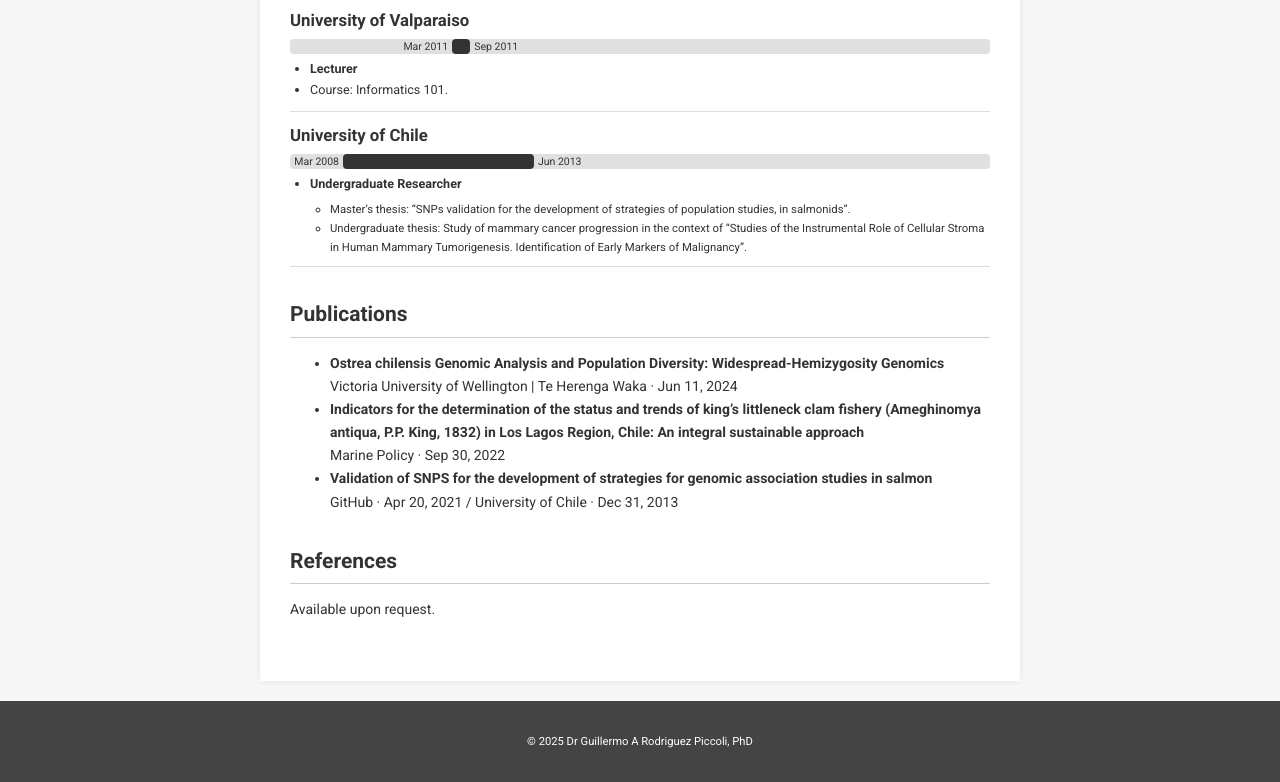
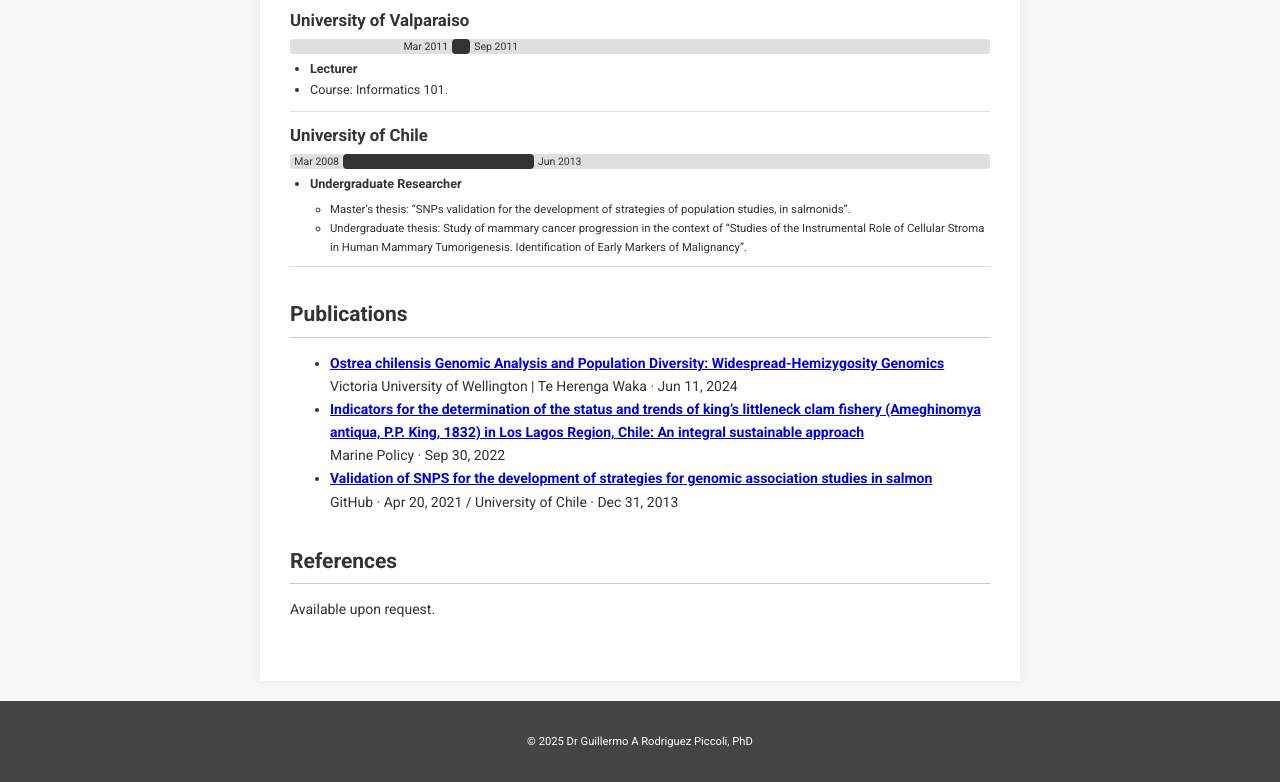
Before and after one commit to grpiccoli/CV, a plain HTML site: page index.html in a window 1280 px wide. Shown: the part 3818-4600 px from the top of the page. Drawn offline with Linux system fonts and the light colour scheme.

Commit message:
Updated translated links and added links to publications

```diff
--- a/index.html
+++ b/index.html
@@ -219,8 +219,8 @@
         <div class="card">
           <h3>Public Work Profiles</h3>
           <p>
-            <a href="https://investigadores-anid-cl.translate.goog/es/public_search/researcher?id=25391&_x_tr_sl=es&_x_tr_tl=en&_x_tr_hl=en-US&_x_tr_pto=wapp" target="_blank">National Agency of Research and Development - Chilean Gov</a> |
-            <a href="https://www-ust-cl.translate.goog/personas/curriculum/guillermo-rodriguez-piccoli/?_x_tr_sl=es&_x_tr_tl=en&_x_tr_hl=en-US&_x_tr_pto=wapp" target="_blank">Centre of Applied Sciences - UST</a> |
+            <a href="https://translate.google.com/translate?sl=es&tl=en&hl=en-US&u=https://investigadores.anid.cl/es/public_search/researcher?id=25391" target="_blank">National Agency of Research and Development - Chilean Gov</a> |
+            <a href="https://translate.google.com/translate?sl=es&tl=en&hl=en-US&u=https://www.ust.cl/personas/curriculum/guillermo-rodriguez-piccoli" target="_blank">Centre of Applied Sciences - UST</a> |
             <a href="https://translate.google.com/translate?sl=es&tl=en&hl=en-US&u=https://www.cmm.uchile.cl/?cmm_people%3Dguillermo-rodriguez&client=webapp" target="_blank">Mathematical Modelling Centre - UChile</a>
           </p>
         </div>
@@ -404,15 +404,15 @@
       <h2>Publications</h2>
       <ul>
         <li>
-          <strong>Ostrea chilensis Genomic Analysis and Population Diversity: Widespread-Hemizygosity Genomics</strong><br>
+          <a href="https://doi.org/10.26686/wgtn.26248667"><strong>Ostrea chilensis Genomic Analysis and Population Diversity: Widespread-Hemizygosity Genomics</strong></a><br>
           Victoria University of Wellington | Te Herenga Waka · Jun 11, 2024<br>
         </li>
         <li>
-          <strong>Indicators for the determination of the status and trends of king’s littleneck clam fishery (Ameghinomya antiqua, P.P. King, 1832) in Los Lagos Region, Chile: An integral sustainable approach</strong><br>
+          <a href="https://doi.org/10.1016/j.marpol.2022.105128"><strong>Indicators for the determination of the status and trends of king’s littleneck clam fishery (Ameghinomya antiqua, P.P. King, 1832) in Los Lagos Region, Chile: An integral sustainable approach</strong></a><br>
           Marine Policy · Sep 30, 2022<br>
         </li>
         <li>
-          <strong>Validation of SNPS for the development of strategies for genomic association studies in salmon</strong><br>
+          <a href="https://translate.google.com/translate?sl=es&tl=en&hl=en-US&u=https://repositorio.uchile.cl/handle/2250/189114"><strong>Validation of SNPS for the development of strategies for genomic association studies in salmon</strong></a><br>
           GitHub · Apr 20, 2021 / University of Chile · Dec 31, 2013<br>
         </li>
       </ul>
```
